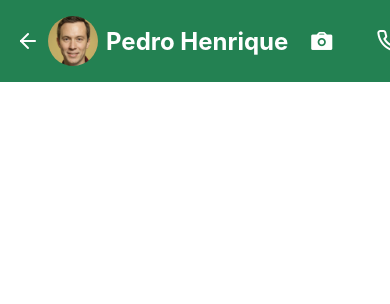
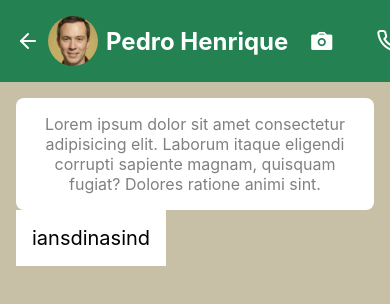
Before and after one commit to pedrokpdo/replica-whats, a React Native app: screen /TcScreen in a window 390 px wide. Shown: the top 304 px of the page. Built offline with nearby package versions, Linux system fonts and the light colour scheme.

Commit message:
MessageComponent

```diff
--- /dev/null
+++ b/src/components/MessageComponent/index.tsx
@@ -0,0 +1,12 @@
+import React from 'react'
+import { FullCard } from '../funcionais/FullCard'
+import { Title } from '../funcionais/TitleComponent'
+import { View } from 'react-native'
+import { Row } from '../funcionais/RowComponent'
+export const MessageComponent = ({ message }) => {
+    return (
+        <Row style={{ alignSelf: 'start' }}>
+            <Title style={{ backgroundColor: message === 'me' ? 'white' : '#238152', padding: 16 }}>iansdinasind</Title>
+        </Row>
+    )
+}
--- a/src/components/funcionais/ContainerComponent/index.tsx
+++ b/src/components/funcionais/ContainerComponent/index.tsx
@@ -1,9 +1,9 @@
 import React from "react";
 import { ScrollView, View } from 'react-native'
 
-export const ContainerComponent = ({ children }) => {
+export const ContainerComponent = ({ children, style={} }) => {
     return (
-        <ScrollView style={{ flex: 1, backgroundColor: 'white' }}>
+        <ScrollView style={{ flex: 1, backgroundColor: 'white', ...style }}>
             {children}
             <View style={{ height: 16 }} />
         </ScrollView>
--- a/src/screens/TcScreen/index.tsx
+++ b/src/screens/TcScreen/index.tsx
@@ -7,9 +7,12 @@ import { Row } from '../../components/funcionais/RowComponent'
 import { Title } from '../../components/funcionais/TitleComponent'
 //@ts-ignore
 import profile from '../../assets/perfil.jpg'
+import { Space } from '../../components/funcionais/SpaceComponent'
+import { Text } from '../../components/funcionais/TextComponent'
+import { MessageComponent } from '../../components/MessageComponent'
 export const TcScreen = () => {
     return (
-        <ContainerComponent>
+        <ContainerComponent style={{ backgroundColor: '#c7c0a6' }}>
             <FullCard style={{ backgroundColor: '#238152' }}>
                 <Row style={{ alignItems: 'center' }}>
                     <Row style={{ alignItems: 'center' }}>
@@ -24,6 +27,14 @@ export const TcScreen = () => {
                     </Row>
                 </Row>
             </FullCard>
+            <Space top={2}>
+                <FullCard style={{ borderRadius: 8 }}>
+                <Text style={{ color: 'gray', textAlign: 'center' }}>Lorem ipsum dolor sit amet consectetur adipisicing elit. Laborum itaque eligendi corrupti sapiente magnam, quisquam fugiat? Dolores ratione animi sint.</Text>
+                </FullCard>
+            </Space>
+            <Space>
+                <MessageComponent message={'me'}/>
+            </Space>
         </ContainerComponent>
     )
 }
```
